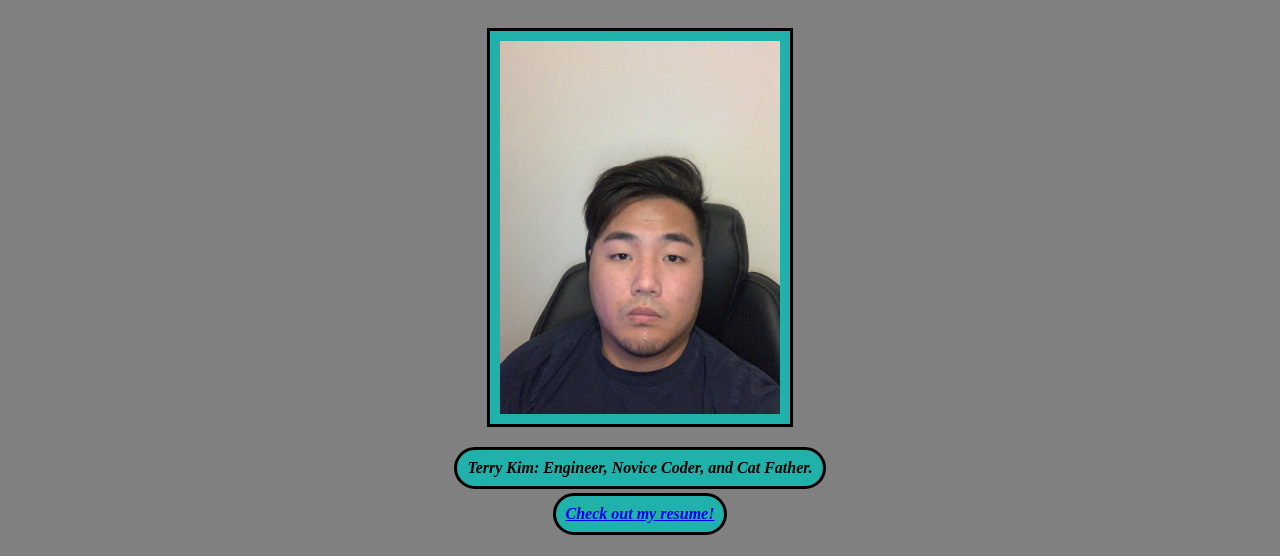
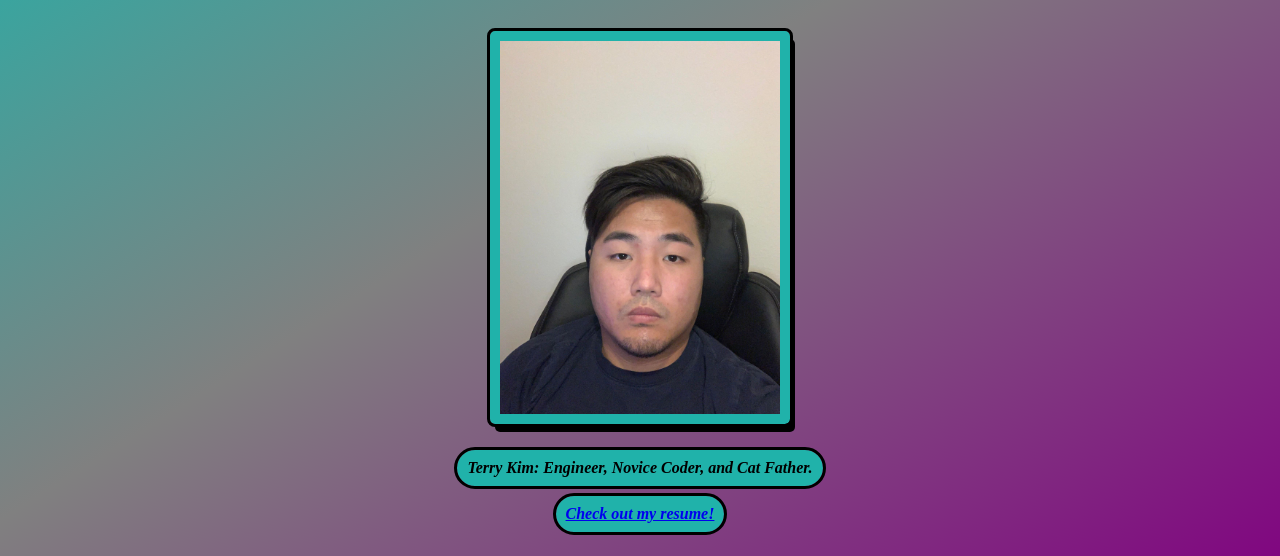
Before and after one commit to TeryKing/Portfolio-Terry-Kim, a plain HTML site: page index.html in a window 1280 px wide. Shown: the part 200-756 px from the top of the page. Drawn offline with Linux system fonts and the light colour scheme.

Commit message:
Final Rough

```diff
--- a/style.css
+++ b/style.css
@@ -4,6 +4,7 @@
 }
 * {
     font-family: serif;
+
   }
 
   html {
@@ -73,14 +74,17 @@
     max-height: 400px;
     outline: solid black;
     margin-top: 20px;
+    box-shadow: 5px 8px;
+    border-radius: 5px;
 
   }
-.resumepad{
+.resumepad {
   display: flex;
   flex-direction: column;
   align-items: center;
+
 }
-  p{
+  p {
 
     font-style: italic;
     font-weight: bolder;
@@ -94,7 +98,7 @@
     margin-top: 10px;
   }
 
-img{
+img {
   display: block;
   margin-left: auto;
   margin-right: auto;
@@ -102,23 +106,31 @@ img{
   outline: solid black;
 }
 
-  body {
-    background-color: var(--gray);
+.column:hover {
+  transform: scale(1.1);
+}
+
+body {
+    height: 100%;
+    margin: 0;
+    background-image: linear-gradient(to bottom right,lightseagreen, gray 45%,purple);
+    background-repeat: no-repeat;
+    background-attachment: fixed;
     padding: 15px;
 
   }
 
-  .adjust {
+.adjust {
     max-width: 1000px;
     margin: auto;
   }
 
-  h1 {
+h1 {
     font-size: 50px;
     word-break: break-all;
   }
 
-  .row {
+.row {
     margin: 8px -16px;
 
   }
```
Also changed, not shown: 3 other files.
